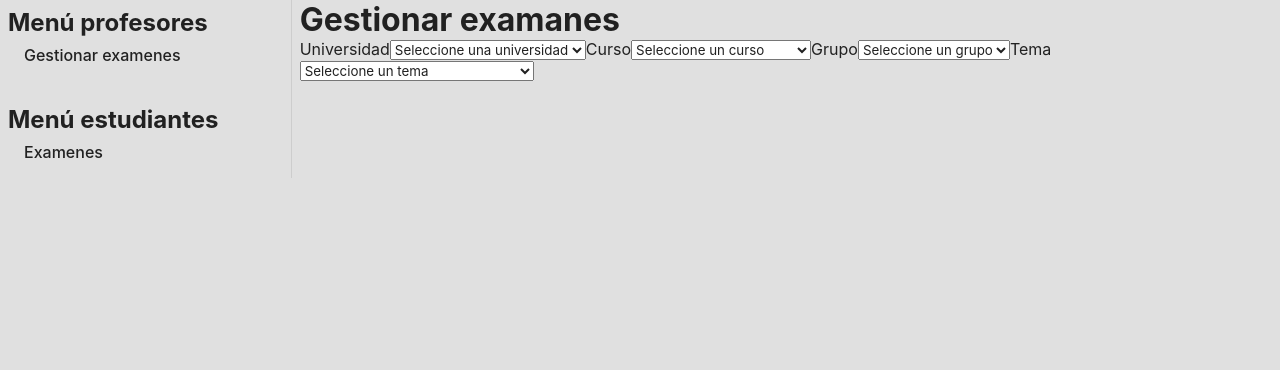
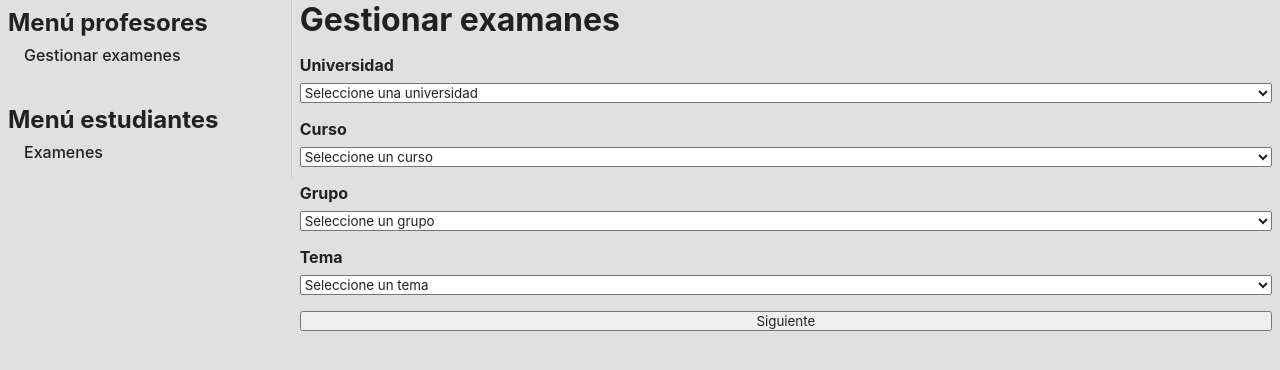
Before and after one commit to ReDAndFel/EduQuiz_Front, a React (Vite) app: page / in a window 1280 px wide. Shown: the top 370 px of the page. Built offline with nearby package versions, Linux system fonts and the light colour scheme.

Commit message:
Se implementó el botón que va a la siguiente interfaz para agregar preguntas en examen

```diff
--- a/src/components/App/App.jsx
+++ b/src/components/App/App.jsx
@@ -3,7 +3,6 @@ import './App.css'
 import AsideMenu from '../AsideMenu/AsideMenu'
 import ExamManagement from '../ExamManagement/ExamManagement'
 import QuestionManagement from '../QuestionManagement/QuestionManagement'
-import ExamAssignment from '../ExamAssignment/ExamAssignment'
 import Exams from '../Exams/Exams'
 
 function App() {
@@ -15,6 +14,7 @@ function App() {
 
       <Routes>
         <Route path="/gestionar-examen" element={<ExamManagement />} />
+        <Route path="/preguntas" element={<QuestionManagement />} />
         <Route path="/" element={<ExamManagement />} />
         <Route path="/examenes" element={<Exams />} />
       </Routes>
--- a/src/components/ExamManagement/ExamManagement.css
+++ b/src/components/ExamManagement/ExamManagement.css
@@ -0,0 +1,18 @@
+.exam-management-container{
+    display: flex;
+    flex-direction: column;
+    gap: 1em;
+}
+
+.form {
+    display: flex;
+    flex-direction: column;
+    gap: 1em;
+}
+
+.combobox {
+    display: flex;
+    flex-direction: column;
+    gap: 0.5em;
+    font-weight: bold;
+}
--- a/src/components/ExamManagement/ExamManagement.jsx
+++ b/src/components/ExamManagement/ExamManagement.jsx
@@ -4,17 +4,20 @@ import { useCourse } from "../../hooks/useCourse";
 import { useUniversity } from "../../hooks/useUniversity";
 import { useGroup } from "../../hooks/useGroup";
 import { useTopic } from "../../hooks/useTopic";
+import { useNavigate } from "react-router-dom";
 
 const ExamManagement = () => {
     const { universities, handleChangeUniversity, selectedUniversity } = useUniversity()
     const { courses, handleChangeCourse, selectedCourse } = useCourse()
     const { groups, handleChangeGroup, selectedGroup } = useGroup()
     const { topics, handleChangeTopic, selectedTopic } = useTopic()
+    const navigate = useNavigate()
 
     return (
         <div className="exam-management-container">
             <h1>Gestionar examanes</h1>
             <form className="form" action="">
+                <div className="combobox">
                     <label>Universidad</label>
                     <SelectComponent
                         list={universities}
@@ -22,6 +25,8 @@ const ExamManagement = () => {
                         defaultValue={selectedUniversity}
                         firstOption="Seleccione una universidad"
                     />
+                </div>
+                <div className="combobox">
                     <label>Curso</label>
                     <SelectComponent
                         list={courses}
@@ -29,6 +34,8 @@ const ExamManagement = () => {
                         defaultValue={selectedCourse}
                         firstOption="Seleccione un curso"
                     />
+                </div>
+                <div className="combobox">
                     <label>Grupo</label>
                     <SelectComponent
                         list={groups}
@@ -36,6 +43,8 @@ const ExamManagement = () => {
                         defaultValue={selectedGroup}
                         firstOption="Seleccione un grupo"
                     />
+                </div>
+                <div className="combobox">
                     <label>Tema</label>
                     <SelectComponent
                         list={topics}
@@ -43,6 +52,8 @@ const ExamManagement = () => {
                         defaultValue={selectedTopic}
                         firstOption="Seleccione un tema"
                     />
+                </div>
+                <button onClick={()=>navigate("/preguntas")}>Siguiente</button>
             </form>
         </div>
     )
```
Lines whose indentation alone changed are shown as unchanged.
